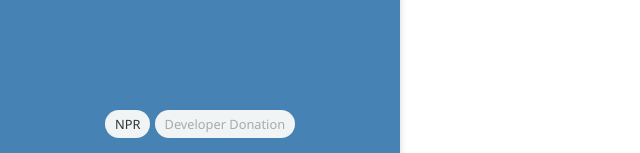
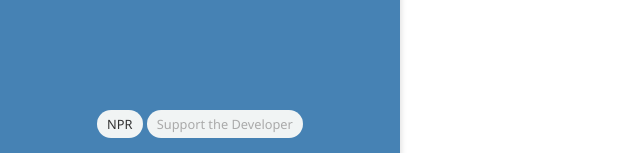
Before and after one commit to warashibetrader/warashibetrader.github.io, a Jekyll site: the page crypto/wallet.html, which Jekyll copies as it is, in a window 1280 px wide. Shown: the part 737-890 px from the top of the page, without its empty margins (0-640 px from the left). Built offline with Jekyll 4.4.1, drawn with Linux system fonts in a browser that asks for light colours.

Commit message:
Update wallet.html

```diff
--- a/crypto/wallet.html
+++ b/crypto/wallet.html
@@ -59,7 +59,7 @@
 
 		<div style="text-align:center; margin-bottom:25px; margin-top:auto; width:100%">
 			<button id="nprButton" style="font-size:0.8em" onclick="npr()">NPR</button>
-			<button id="donateButton" style="font-size:0.8em;" onclick="donate()" disabled>Developer Donation</button>
+			<button id="donateButton" style="font-size:0.8em;" onclick="donate()" disabled>Support the Developer</button>
 		</div>
 	</div>
 	<div id="secondDiv" class="secondDiv">
```
